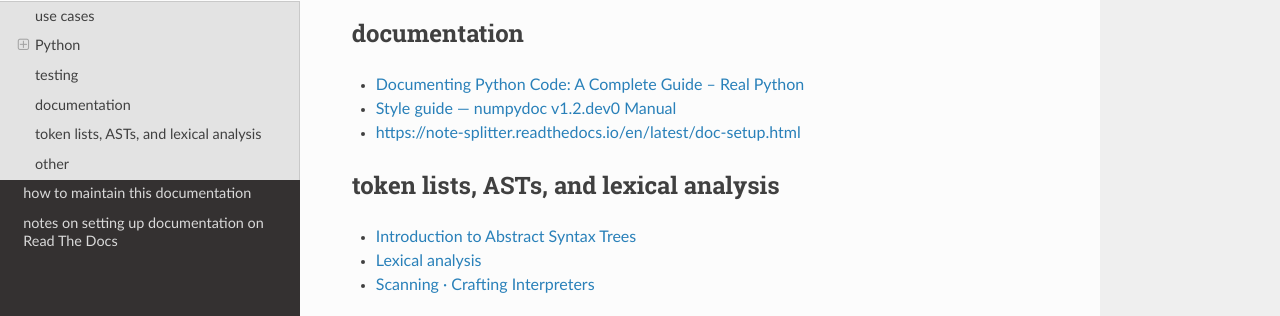
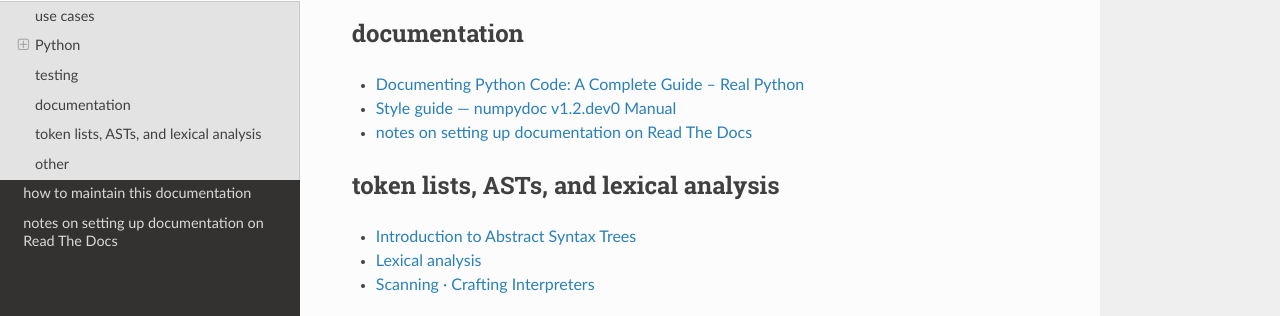
Before and after one commit to wheelercj/note-splitter, a Sphinx documentation site: the page built from docs/references.md, in a window 1280 px wide and 900 px high, scrolled down 579 px. Shown: the part 286-602 px from the top of the window. Built offline with Sphinx 7.4.7 and the Read the Docs theme 2.0.0, drawn with Linux system fonts in a browser that asks for light colours.

Commit message:
Fix link title

```diff
--- a/docs/references.md
+++ b/docs/references.md
@@ -28,7 +28,7 @@ Here are various guides, tools, etc. that have been helpful to us while building
 ## documentation
 * [Documenting Python Code: A Complete Guide – Real Python](https://realpython.com/documenting-python-code/#docstring-formats)
 * [Style guide — numpydoc v1.2.dev0 Manual](https://numpydoc.readthedocs.io/en/latest/format.html)
-* [https://note-splitter.readthedocs.io/en/latest/doc-setup.html](https://note-splitter.readthedocs.io/en/latest/doc-setup.html)
+* [notes on setting up documentation on Read The Docs](https://note-splitter.readthedocs.io/en/latest/doc-setup.html)
 
 ## token lists, ASTs, and lexical analysis
 * [Introduction to Abstract Syntax Trees](https://www.twilio.com/blog/abstract-syntax-trees)
```
